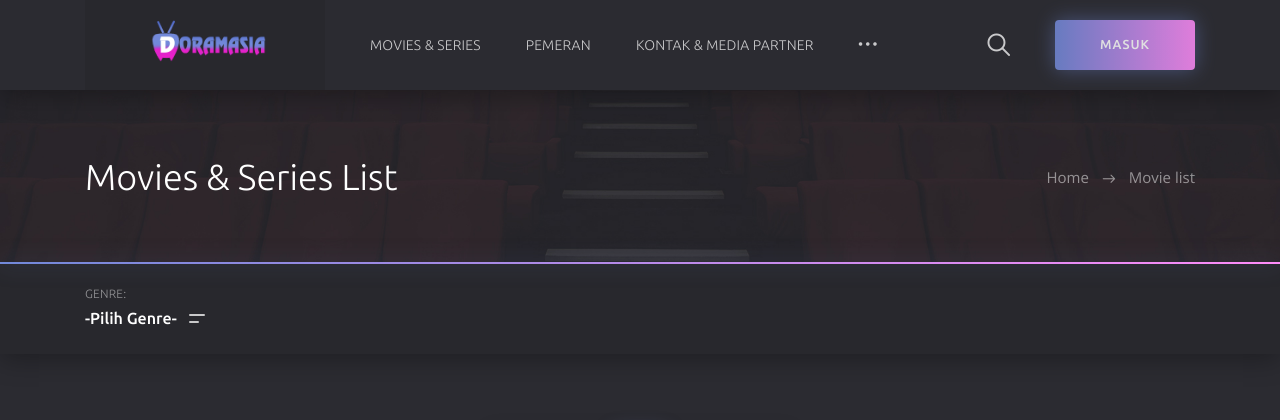
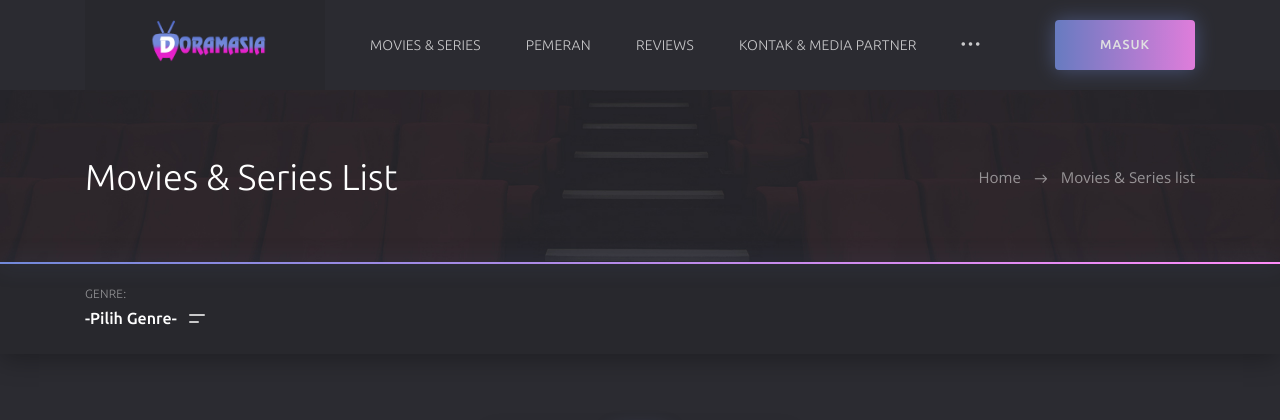
Before and after one commit to Gutei/dramasia, a Django app: a page that uses dash/dramasia/templates/dramasia/__includes/navbar.html in a window 1280 px wide. Shown: the top 420 px of the page. Run offline with Django 3.2, Linux system fonts and the light colour scheme; data that the repository does not hold is empty; parts of the project's set-up code (start-up, migrations or seed data) failed here and were passed over; some libraries are stand-ins or nearby versions.

Commit message:
Fix movie list

```diff
--- a/dash/dramasia/templates/dramasia/__includes/navbar.html
+++ b/dash/dramasia/templates/dramasia/__includes/navbar.html
@@ -39,6 +39,10 @@
 								</li>
 
 								<li class="header__nav-item">
+									<a href="pricing.html" class="header__nav-link">Reviews</a>
+								</li>
+
+								<li class="header__nav-item">
 									<a href="faq.html" class="header__nav-link">Kontak & Media Partner</a>
 								</li>
 
@@ -58,9 +62,9 @@
 
 							<!-- header auth -->
 							<div class="header__auth">
-								<button class="header__search-btn" type="button">
-									<i class="icon ion-ios-search"></i>
-								</button>
+<!--								<button class="header__search-btn" type="button">-->
+<!--									<i class="icon ion-ios-search"></i>-->
+<!--								</button>-->
 
 								<a href="{% url 'login' %}" class="header__sign-in">
 									<i class="icon ion-ios-log-in"></i>
@@ -83,19 +87,19 @@
 		</div>
 
 		<!-- header search -->
-		<form action="#" class="header__search">
-			<div class="container">
-				<div class="row">
-					<div class="col-12">
-						<div class="header__search-content">
-							<input type="text" placeholder="Search for a movie, TV Series that you are looking for">
+<!--		<form action="#" class="header__search">-->
+<!--			<div class="container">-->
+<!--				<div class="row">-->
+<!--					<div class="col-12">-->
+<!--						<div class="header__search-content">-->
+<!--							<input type="text" placeholder="Search for a movie, TV Series that you are looking for">-->
 
-							<button type="button">search</button>
-						</div>
-					</div>
-				</div>
-			</div>
-		</form>
+<!--							<button type="button">search</button>-->
+<!--						</div>-->
+<!--					</div>-->
+<!--				</div>-->
+<!--			</div>-->
+<!--		</form>-->
 		<!-- end header search -->
 	</header>
 	<!-- end header -->
--- a/dash/dramasia/templates/dramasia/movies/movie-list.html
+++ b/dash/dramasia/templates/dramasia/movies/movie-list.html
@@ -37,7 +37,7 @@
 						<!-- breadcrumb -->
 						<ul class="breadcrumb">
 							<li class="breadcrumb__item"><a href="{% url 'home' %}">Home</a></li>
-							<li class="breadcrumb__item breadcrumb__item--active">Movie list</li>
+							<li class="breadcrumb__item breadcrumb__item--active">Movies & Series list</li>
 						</ul>
 						<!-- end breadcrumb -->
 					</div>
--- a/dash/dramasia/templates/dramasia/movies/movie-view.html
+++ b/dash/dramasia/templates/dramasia/movies/movie-view.html
@@ -155,7 +155,7 @@
 						<!-- content tabs nav -->
 						<ul class="nav nav-tabs content__tabs" id="content__tabs" role="tablist">
 							<li class="nav-item">
-								<a class="nav-link active" data-toggle="tab" href="#tab-1" role="tab" aria-controls="tab-1" aria-selected="true">Review</a>
+								<a class="nav-link active" data-toggle="tab" href="#tab-1" role="tab" aria-controls="tab-1" aria-selected="true">Komentar</a>
 							</li>
 						</ul>
 						<!-- end content tabs nav -->
@@ -221,7 +221,7 @@
 					<div class="row">
 						<!-- section title -->
 						<div class="col-12">
-							<h2 class="section__title section__title--sidebar">Movie Terbaru</h2>
+							<h2 class="section__title section__title--sidebar">Terbaru</h2>
 						</div>
 						<!-- end section title -->
 
```
